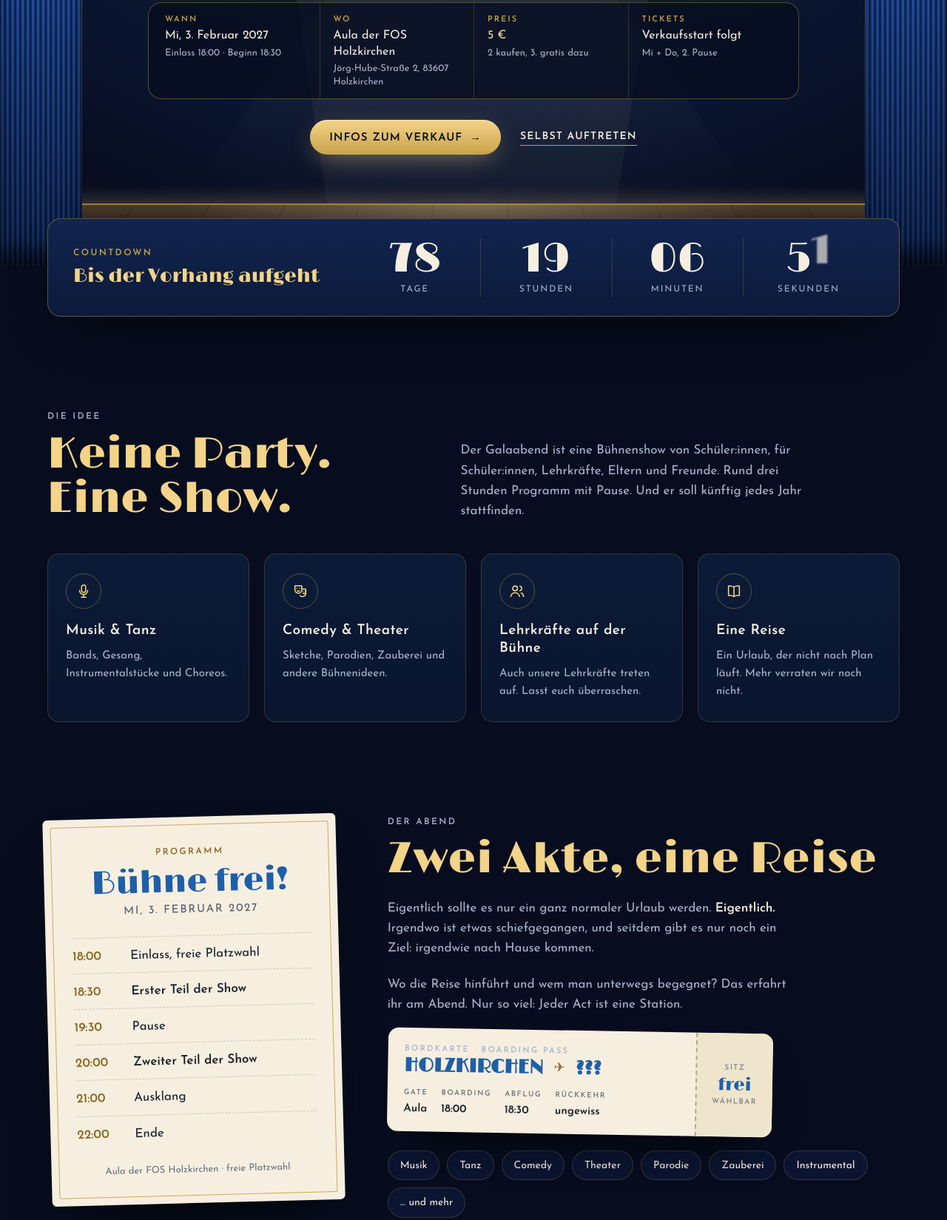
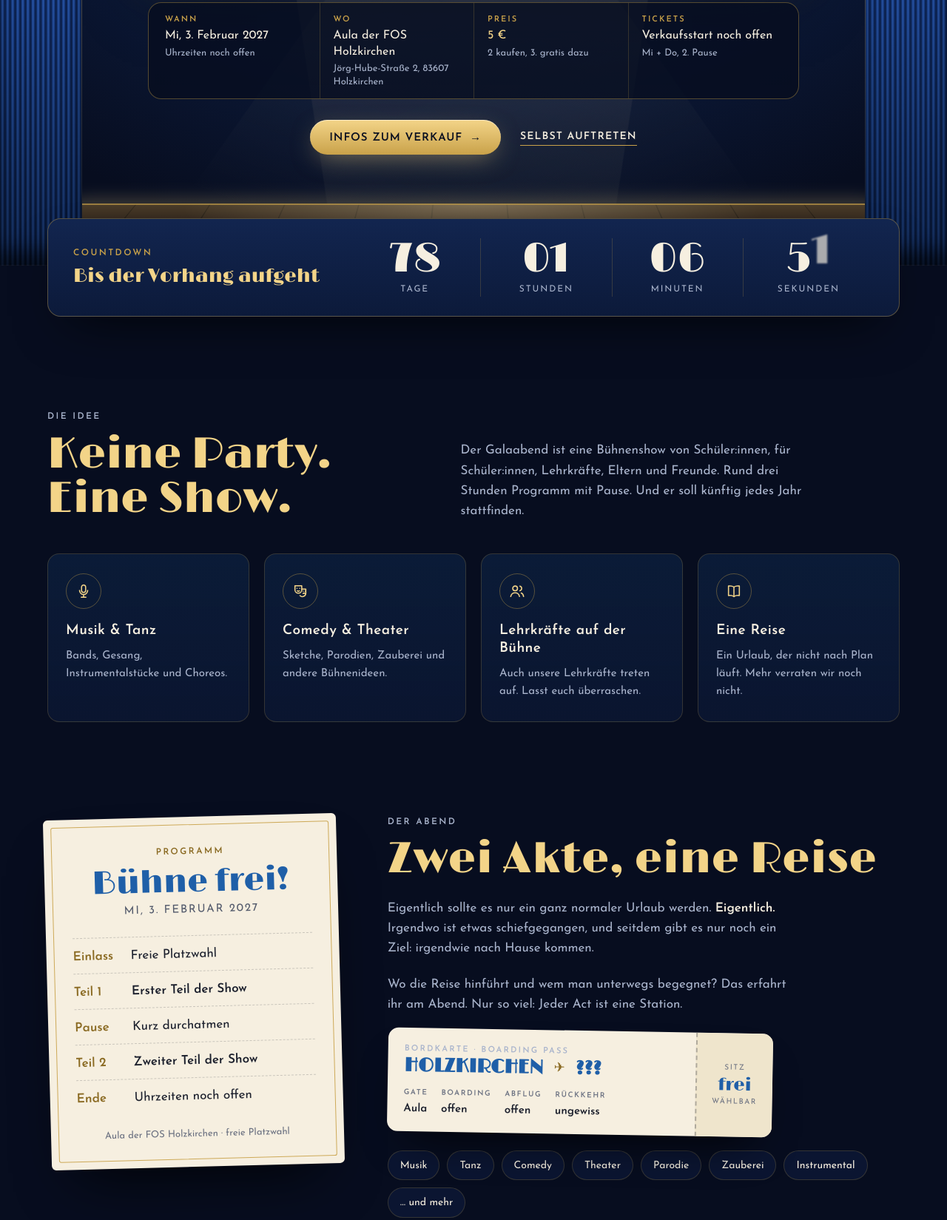
Before and after one commit to JoshuaHerdt/winterball-fos, a plain HTML site: page galaabend/index.html in a window 1280 px wide. Shown: the part 668-2317 px from the top of the page at 74% size. Drawn offline with Linux system fonts and the light colour scheme.

Commit message:
Winterball-Programm, Galaabend-Zeiten offen, kein Alkohol bei Winterball und Galaabend
Co-Authored-By: Claude Opus 5.5 <noreply@anthropic.com>

```diff
--- a/galaabend/index.html
+++ b/galaabend/index.html
@@ -556,11 +556,11 @@ footer { margin-top: 0; border-top: 1px solid var(--line-2); font-size: 15px; co
           <div><p class="label">Der Abend</p><h2 class="show" style="font-size:clamp(38px,4.6vw,64px);line-height:1.02;color:var(--gold-hi);margin-top:12px">Zwei Akte, eine Reise</h2></div>
           <p>Eigentlich sollte es nur ein ganz normaler Urlaub werden. <b>Eigentlich.</b> Irgendwo ist etwas schiefgegangen, und seitdem gibt es nur noch ein Ziel: irgendwie nach Hause kommen.</p>
           <p>Wo die Reise hinführt und wem man unterwegs begegnet? Das erfahrt ihr am Abend. Nur so viel: Jeder Act ist eine Station.</p>
-          <div class="pass" aria-label="Bordkarte: Ziel unbekannt, Gate Aula, Abflug 18:30 Uhr, Rückkehr ungewiss">
+          <div class="pass" aria-label="Bordkarte: Ziel unbekannt, Gate Aula, Abflug noch offen, Rückkehr ungewiss">
             <div class="pass-main">
               <p class="pass-k">Bordkarte · Boarding Pass</p>
               <div class="pass-route"><b>HOLZKIRCHEN</b><span aria-hidden="true">✈</span><b class="pass-q" id="passDest">???</b></div>
-              <dl><div><dt>Gate</dt><dd>Aula</dd></div><div><dt>Boarding</dt><dd>18:00</dd></div><div><dt>Abflug</dt><dd>18:30</dd></div><div><dt>Rückkehr</dt><dd>ungewiss</dd></div></dl>
+              <dl><div><dt>Gate</dt><dd>Aula</dd></div><div><dt>Boarding</dt><dd>offen</dd></div><div><dt>Abflug</dt><dd>offen</dd></div><div><dt>Rückkehr</dt><dd>ungewiss</dd></div></dl>
             </div>
             <div class="pass-stub"><span>Sitz</span><b>frei</b><span>wählbar</span></div>
           </div>
@@ -785,10 +785,11 @@ const CONFIG = {
       dresscode: "Abendgarderobe",
       ablauf: [
         ["17:30", "Einlass"],
-        ["18:00", "Beginn des Winterballs"],
+        ["18:00", "Klassischer Start in den Ballabend"],
+        ["Später", "Dann wird es immer mehr Party"],
         ["22:00", "Ende"]
       ],
-      ablaufFertig: true
+      ablaufHinweis: "Das genaue Programm gibt es am Abend selbst."
     },
     {
       id: "galaabend",
@@ -797,11 +798,12 @@ const CONFIG = {
       jahr: "2027",
       kicker: "Die Bühnenshow im Februar",
       tagline: "Eine Bühnenshow von Schüler:innen und Lehrkräften: Musik, Tanz, Comedy, Theater und mehr.",
-      start: "2027-02-03T18:00:00",                // Einlass
-      ende: "2027-02-03T22:00:00",
+      start: "2027-02-03T00:00:00",
+      ganztags: true,                              // Uhrzeiten stehen noch nicht fest
+      ende: null,
       datumText: "Mi, 3. Februar 2027",
       datumKurz: "03.02.2027",
-      zeitText: "Einlass 18:00 · Beginn 18:30",
+      zeitText: "Uhrzeiten noch offen",
       ort: "Aula der FOS Holzkirchen",
       ortZusatz: "Jörg-Hube-Straße 2, 83607 Holzkirchen",
       preise: [
@@ -829,12 +831,11 @@ const CONFIG = {
       anmeldeschluss: "23. Dezember 2026",
       ablaufFertig: true,                          // kompletter Ablauf, kein „weiteres Programm folgt“
       ablauf: [
-        ["18:00", "Einlass, freie Platzwahl"],
-        ["18:30", "Erster Teil der Show"],
-        ["19:30", "Pause"],
-        ["20:00", "Zweiter Teil der Show"],
-        ["21:00", "Ausklang"],
-        ["22:00", "Ende"]
+        ["Einlass", "Freie Platzwahl"],
+        ["Teil 1", "Erster Teil der Show"],
+        ["Pause", "Kurz durchatmen"],
+        ["Teil 2", "Zweiter Teil der Show"],
+        ["Ende", "Uhrzeiten noch offen"]
       ],
       highlights: [
         ["mic", "Musik & Tanz", "Bands, Gesang, Instrumentalstücke und Choreos."],
@@ -848,15 +849,17 @@ const CONFIG = {
         ["Was kostet ein Ticket?",
          "Ein Ticket kostet 5 €. Wer zwei Tickets kauft, bekommt ein drittes gratis dazu. Das Gratisticket ist für eine Person von außerhalb der Schule gedacht, zum Beispiel Familie oder Freunde."],
         ["Steht der Termin schon fest?",
-         "Ja, der Galaabend ist am Mittwoch, 3. Februar 2027, in der Aula. Einlass ist um 18:00 Uhr, los geht es um 18:30 Uhr."],
+         "Das Datum steht fest: Mittwoch, 3. Februar 2027, in der Aula. Die genauen Uhrzeiten sind noch offen, wir geben sie hier und auf Instagram bekannt."],
         ["Ab wann gibt es Tickets?",
          "Der Verkaufsstart steht noch nicht fest. Dann gibt es die Tickets Mittwoch und Donnerstag in der 2. Pause im Aufenthaltsraum, bezahlt wird bar. Wir geben den Start hier und auf Instagram bekannt."],
         ["Gibt es feste Sitzplätze?",
-         "Nein, es gilt freie Platzwahl. In der Aula gibt es 420 Plätze. Der Einlass beginnt um 18:00 Uhr."],
+         "Nein, es gilt freie Platzwahl. In der Aula gibt es 420 Plätze."],
+        ["Gibt es Alkohol?",
+         "Nein, der Galaabend ist alkoholfrei."],
         ["Wie kann ich selbst auftreten?",
          "Melde deinen Act bis zum 23. Dezember 2026 an. Ein Act dauert höchstens 10 Minuten, erlaubt ist fast alles, was auf eine Bühne passt. Nach der Anmeldung meldet sich das Orga-Team innerhalb von ein bis zwei Wochen bei dir."],
         ["Gibt es etwas zu essen und zu trinken?",
-         "In der Pause ist ein Verkauf von Schüler:innen geplant. Genauere Infos geben wir rechtzeitig hier bekannt."]
+         "Ob es in der Pause einen Verkauf gibt, ist noch offen. Wir geben es hier rechtzeitig bekannt."]
       ]
     },
     {
@@ -905,8 +908,8 @@ const CONFIG = {
      "Winterball und Galaabend finden in der Aula der FOS Holzkirchen statt (Jörg-Hube-Straße 2, 83607 Holzkirchen). Den Ort für den Abiball geben wir rechtzeitig hier auf der Seite bekannt."],
     ["Brauche ich einen Ausweis?",
      "Ja. Bring bitte einen gültigen Lichtbildausweis mit, er kann am Einlass zusammen mit deinem Ticket kontrolliert werden."],
-    ["Ich bin unter 18. Was muss ich beachten?",
-     "Es gilt das Jugendschutzgesetz. Alle Details zu Einlass und Altersregeln geben wir rechtzeitig vor dem Event bekannt."],
+    ["Gibt es Alkohol?",
+     "Nein, der Winterball und der Galaabend sind alkoholfrei. Beim Abiball regelt das der externe Gastgeber."],
     ["Darf ich Gäste mitbringen?",
      "Ja, auch Freund:innen von außerhalb der Schule sind willkommen. Jede Person braucht ein eigenes Ticket, das du in der Pause gleich mitkaufen kannst."],
     ["Kann ich mein Ticket zurückgeben oder weitergeben?",
@@ -938,7 +941,7 @@ const CONFIG = {
     const ab = e.verkaufAb ? new Date(e.verkaufAb + "T00:00:00") : null;
     e.verkaufAbText = ab ? ab.toLocaleDateString("de-DE", { day: "numeric", month: "long" }) : "";
     if (ab && Date.now() >= ab.getTime()) { e.status = "live"; e.statusText = "Verkauf läuft"; }
-    else { e.status = "soon"; e.statusText = ab ? `Verkauf ab ${e.verkaufAbText}` : "Verkaufsstart folgt"; }
+    else { e.status = "soon"; e.statusText = ab ? `Verkauf ab ${e.verkaufAbText}` : "Verkaufsstart noch offen"; }
     e.statusInfo = "Mi + Do, 2. Pause";
   });
   const ALL = CONFIG.events.slice();
@@ -1171,7 +1174,7 @@ a,button,label,summary,[role=tab]{touch-action:manipulation}
     const ev = evById(id) || CONFIG.events[0];
     if (sw) $$("button", sw).forEach((b) => b.setAttribute("aria-pressed", b.dataset.ev === ev.id));
     if (ab) ab.innerHTML = ev.ablauf.map(([t, w]) => `<li><time>${esc(t)}</time><span>${esc(w)}</span></li>`).join("") + (ev.ablaufFertig ? "" :
-      `<li class="ablauf-more"><time>…</time><span>Das weitere Programm geben wir rechtzeitig bekannt.</span></li>`);
+      `<li class="ablauf-more"><time>…</time><span>${esc(ev.ablaufHinweis || "Das weitere Programm geben wir rechtzeitig bekannt.")}</span></li>`);
     if (dc) dc.innerHTML = `<b>${esc(ev.name)}:</b> ${ph(ev.dresscode)}`;
   }
   if (sw) {
@@ -1422,7 +1425,7 @@ a,button,label,summary,[role=tab]{touch-action:manipulation}
   $("#good").innerHTML = [
     ["users", "Für alle", "Schüler:innen, Lehrkräfte, Eltern, Familie und Freunde."],
     ["star", "Freie Platzwahl", `${next.plaetze} Plätze in der Aula. Wer früh kommt, sitzt vorn.`],
-    ["food", "Pause", "30 Minuten Pause, ein Verkauf von Schüler:innen ist geplant."],
+    ["food", "Pause", "Mit Pause zum Durchatmen. Ob es einen Verkauf gibt, ist noch offen."],
     ["cal", "Ort", "Aula der FOS Holzkirchen, Jörg-Hube-Straße 2, 83607 Holzkirchen."]
   ].map(([ic, t, d]) => `<li><span class="ic">${ICON[ic]}</span><span><b>${esc(t)}</b><span>${esc(d)}</span></span></li>`).join("");
   const signup = $("#signup"), soon = $("#signup-soon");
```
Also changed, not shown: abiball/index.html (+21 -18 lines), datenschutz/index.html (+21 -18 lines), galaabend/anmeldung/index.html (+21 -18 lines), impressum/index.html (+21 -18 lines), index.html (+21 -18 lines), winterball/index.html (+21 -18 lines).
